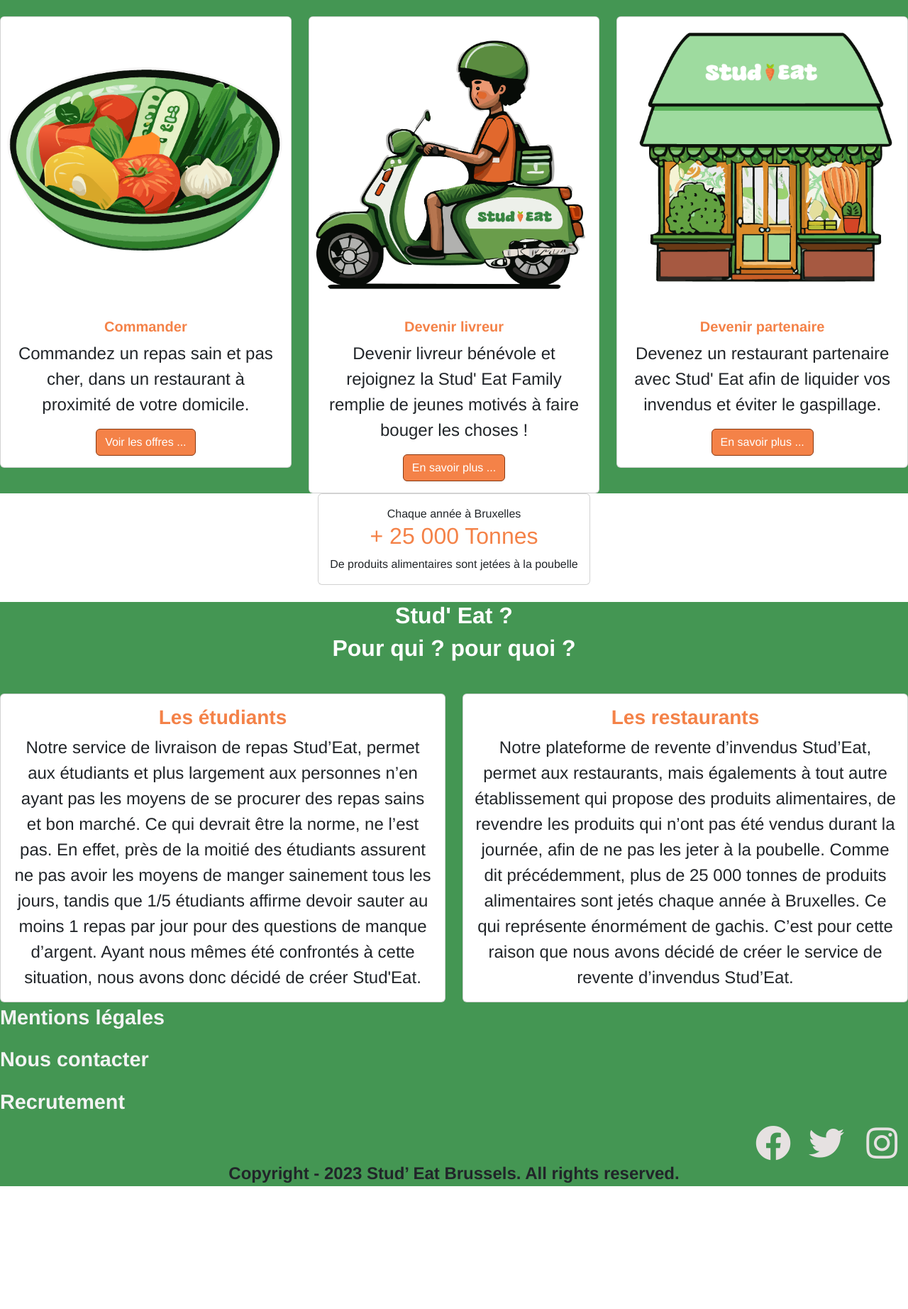
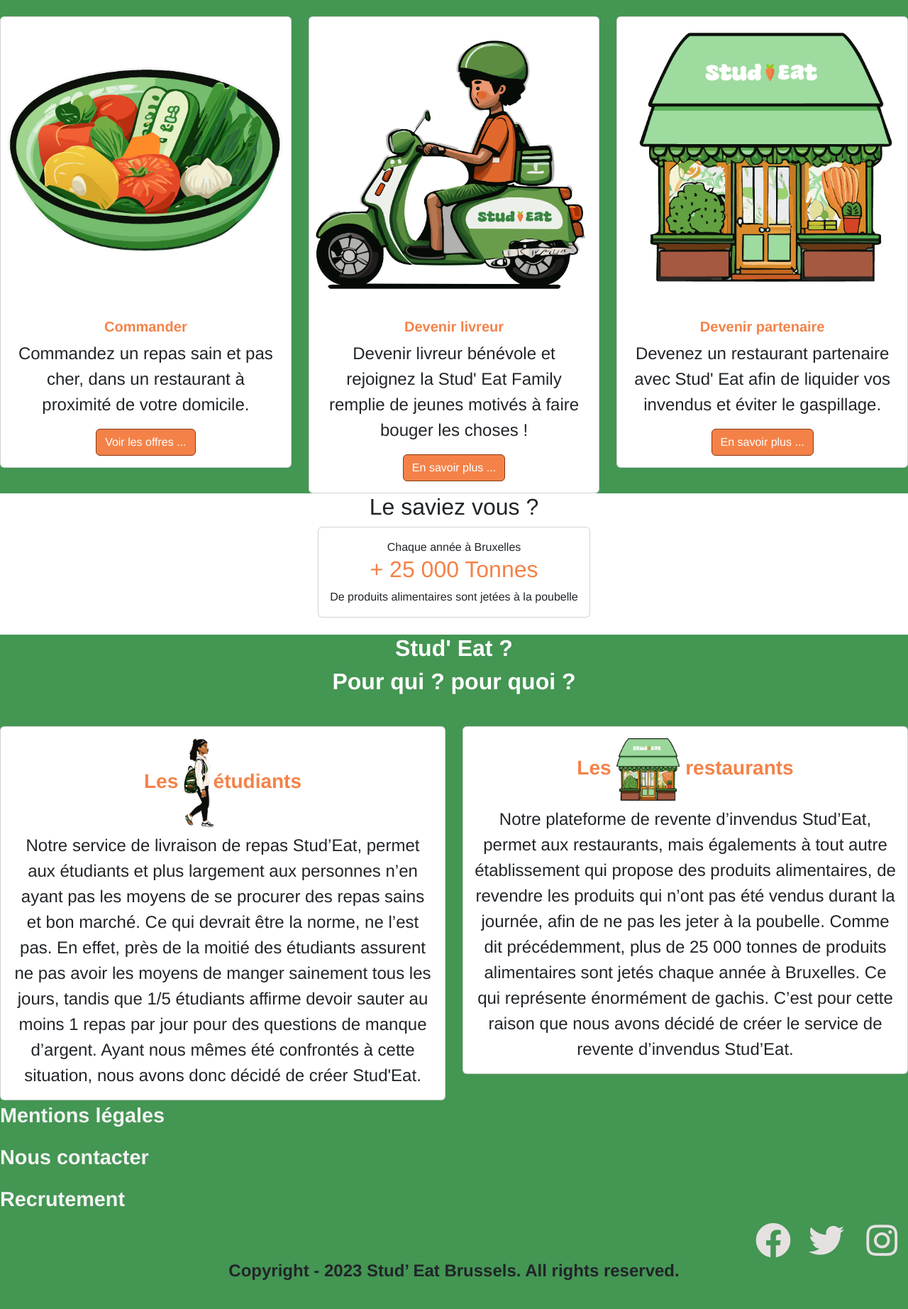
Before and after one commit to BryanGdss/projet2-studeat, a PHP site: page / in a window 1280 px wide. Shown: the part 273-2117 px from the top of the page at 71% size. Before the commit the page ends 1944 px from the top, so only its background shows below. Run offline with PHP 8.4, Linux system fonts and the light colour scheme; some libraries are stand-ins or nearby versions.

Commit message:
fix des images

```diff
--- a/halal.html
+++ b/halal.html
@@ -7,9 +7,10 @@
     <link rel="stylesheet" href="styles/style.css">
     <link rel="stylesheet" href="https://cdnjs.cloudflare.com/ajax/libs/font-awesome/5.12.0-2/css/all.min.css">
     <link href="https://cdn.jsdelivr.net/npm/bootstrap@5.3.2/dist/css/bootstrap.min.css" rel="stylesheet" integrity="sha384-T3c6CoIi6uLrA9TneNEoa7RxnatzjcDSCmG1MXxSR1GAsXEV/Dwwykc2MPK8M2HN" crossorigin="anonymous">
+</head>
 
-</head>
 <body>
+
     <header>
         <div id="navbar">
             <nav>
@@ -31,6 +32,7 @@
                   </li>
                 </ul>
             </div>
+            </header>
             <div class="menuchoix">
                 <div class="row row-cols-5 g-3"></div>
                  <div class="col">
@@ -82,7 +84,6 @@
                 </div>
               </div> <br>
               <h2>Restaurants à proximité</h2>
-<br>
 <div id="galerie">
   <a href=""><div>
       <p>Kabukicho</p>
--- a/index.html
+++ b/index.html
@@ -81,6 +81,7 @@
     </div>
   </div>
 </div>
+<h2>Le saviez vous ?</h2>
 <div class="annecdote">
 <div class="card">
     <div class="card-body">
@@ -95,17 +96,15 @@
     <h2>Stud' Eat ?</h2>
         <h2>Pour qui ? pour quoi ?</h2>
         <br>
-
   <div class="row row-cols-1 row-cols-md-2 g-4">
     <div class="col">
       <div class="card">
         <div class="card-body">
-          <h3 class="card-title">Les étudiants</h3>
+          <h3 class="card-title">Les <span><img src="images/test.png" alt="L'image ne s'affiche pas" width="7%" height="7%"></span>étudiants</h3>
           <p class="card-text">  Notre service de livraison de repas Stud’Eat, permet
             aux étudiants et plus largement aux personnes n’en ayant pas
             les moyens de se procurer des repas sains et bon marché.
             Ce qui devrait être la norme, ne l’est pas.
-
             En effet, près de la moitié des étudiants assurent ne pas avoir
              les moyens de manger sainement tous les jours,
             tandis que 1/5 étudiants affirme devoir sauter au
@@ -120,7 +119,7 @@
     <div class="col">
       <div class="card" >
         <div class="card-body">
-          <h3 class="card-title">Les restaurants</h3>
+          <h3 class="card-title">Les <span><img src="images/test2.png" alt="L'image ne s'affiche pas" width="15%" height="15%"></span> restaurants</h3>
           <p class="card-text">Notre plateforme de revente d’invendus Stud’Eat, permet
             aux restaurants, mais égalements à tout autre établissement
             qui propose des produits alimentaires, de revendre
@@ -147,16 +146,12 @@
     <p><a class="liens" href="livraison.html">Recrutement</a></p>
 
     <div class="Social-media">
-      <a class="RS" href=""><i class="fab fa-facebook"></i></a>
-      <a class="RS" href="#"><i class="fab fa-twitter"></i></a>
-      <a class="RS" href="#"><i class="fab fa-instagram"></i></a>
-
+      <a class="RS" href="https://www.facebook.com/"><i class="fab fa-facebook"></i></a>
+      <a class="RS" href="https://twitter.com/home"><i class="fab fa-twitter"></i></a>
+      <a class="RS" href="https://www.instagram.com/"><i class="fab fa-instagram"></i></a>
     </div>
-
-
-
     <div>Copyright - 2023 Stud’ Eat Brussels. All rights reserved.</div>
-
+    <br>
     </footer>
     <script src="https://cdn.jsdelivr.net/npm/bootstrap@5.3.2/dist/js/bootstrap.bundle.min.js" integrity="sha384-C6RzsynM9kWDrMNeT87bh95OGNyZPhcTNXj1NW7RuBCsyN/o0jlpcV8Qyq46cDfL" crossorigin="anonymous"></script>
 </body>
```
Also changed, not shown: styles/style.css (+17 -36 lines), images/test.png (added), images/test2.png (added), 1 other file.
